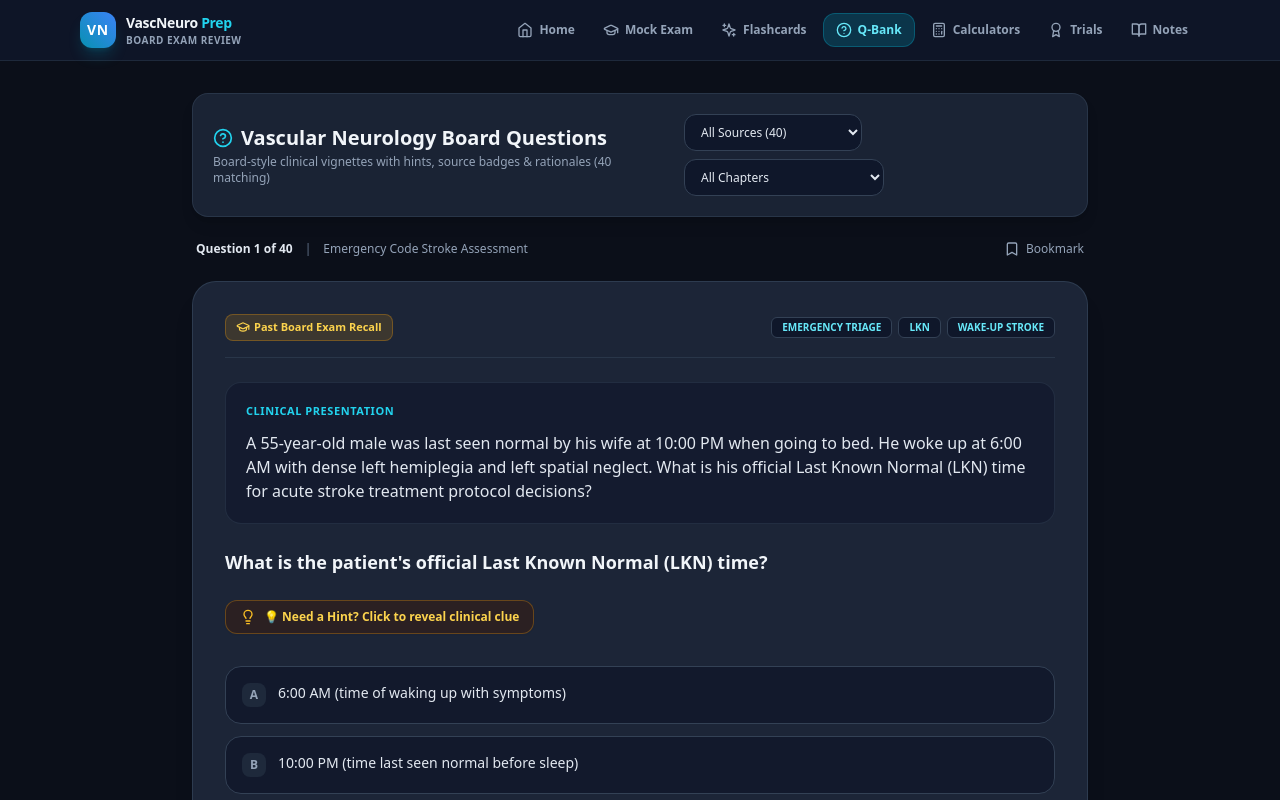
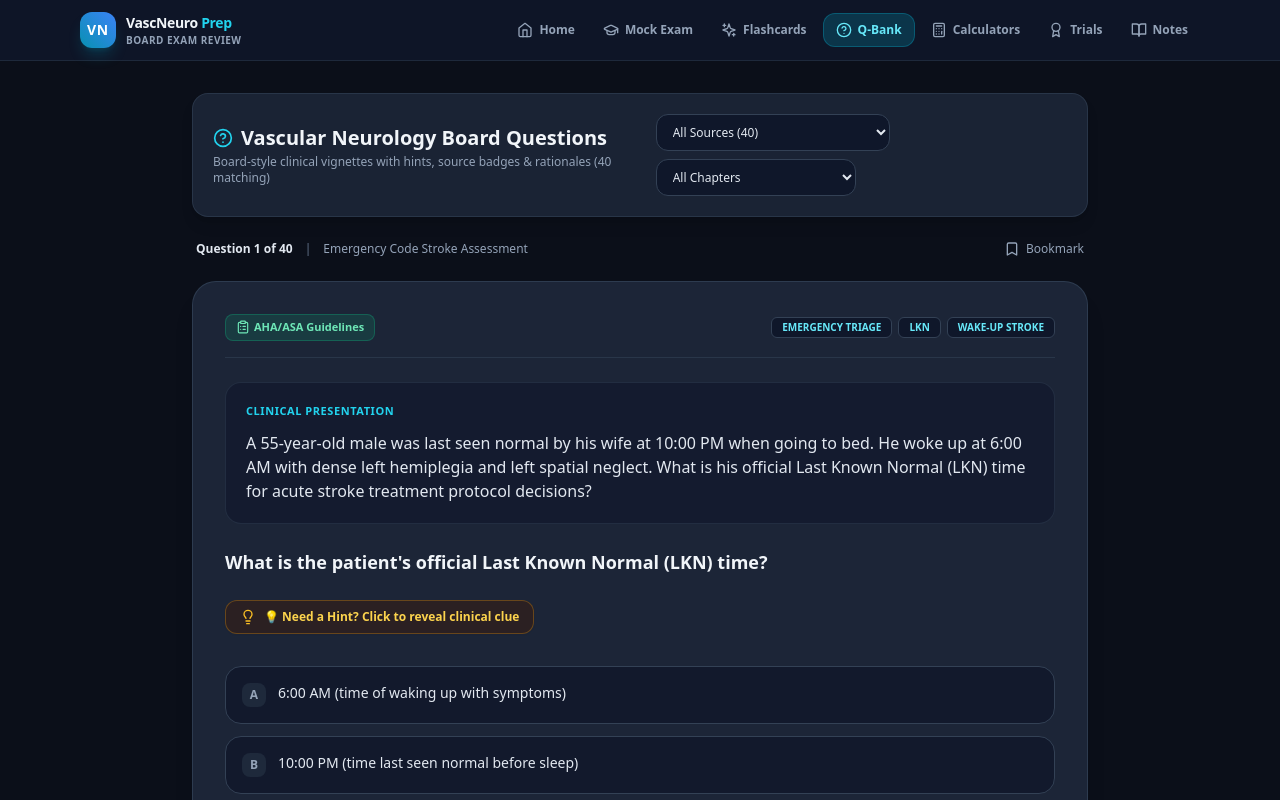
Before and after one commit to sbehera309/vascular-neurology-prep, a React (Vite) app: page / in a window 1280 px wide. Both pictures are taken after a click on the button "Q-Bank". Shown: the top 800 px of the page. Built offline with nearby package versions, Linux system fonts and the light colour scheme.

Commit message:
Fix question bank source filters, assign source metadata across all 40 questions, and add Neuroimaging & Radiology filter

```diff
--- a/src/components/QuestionBank.tsx
+++ b/src/components/QuestionBank.tsx
@@ -22,11 +22,25 @@ export const QuestionBank: React.FC<QuestionBankProps> = ({
   const [isSubmitted, setIsSubmitted] = useState<boolean>(false);
   const [showHint, setShowHint] = useState<boolean>(false);
   const [filterChapter, setFilterChapter] = useState<number | 'all'>('all');
-  const [filterSource, setFilterSource] = useState<'all' | 'Past Board Exam' | 'Syllabus Notes' | 'Landmark Trial' | 'Guideline Recommendation'>('all');
+  const [filterSource, setFilterSource] = useState<'all' | 'Past Board Exam' | 'Neuroimaging Case' | 'Syllabus Notes' | 'Landmark Trial' | 'Guideline Recommendation'>('all');
+
+  const sourceCounts = {
+    all: questionsData.length,
+    'Past Board Exam': questionsData.filter(q => q.source === 'Past Board Exam' && !q.imageUrl).length,
+    'Neuroimaging Case': questionsData.filter(q => !!q.imageUrl || q.source === 'Neuroimaging Case').length,
+    'Landmark Trial': questionsData.filter(q => q.source === 'Landmark Trial').length,
+    'Guideline Recommendation': questionsData.filter(q => q.source === 'Guideline Recommendation').length,
+    'Syllabus Notes': questionsData.filter(q => q.source === 'Syllabus Notes').length,
+  };
 
   const filteredQuestions = questionsData.filter(q => {
     if (filterChapter !== 'all' && q.chapterId !== filterChapter) return false;
-    if (filterSource !== 'all' && (q.source || 'Syllabus Notes') !== filterSource) return false;
+    if (filterSource !== 'all') {
+      if (filterSource === 'Neuroimaging Case') {
+        return !!q.imageUrl || q.source === 'Neuroimaging Case';
+      }
+      return (q.source || 'Syllabus Notes') === filterSource;
+    }
     return true;
   });
 
@@ -66,7 +80,14 @@ export const QuestionBank: React.FC<QuestionBankProps> = ({
     }
   };
 
-  const renderSourceBadge = (source?: string) => {
+  const renderSourceBadge = (source?: string, imageUrl?: string) => {
+    if (imageUrl || source === 'Neuroimaging Case') {
+      return (
+        <span className="inline-flex items-center gap-1 px-2.5 py-1 rounded-lg text-[11px] font-bold bg-indigo-500/15 text-indigo-300 border border-indigo-500/30">
+          <Eye className="w-3.5 h-3.5" /> Clinical Neuroimaging Case
+        </span>
+      );
+    }
     switch (source) {
       case 'Past Board Exam':
         return (
@@ -136,11 +157,12 @@ export const QuestionBank: React.FC<QuestionBankProps> = ({
             }}
             className="bg-slate-900 border border-slate-700 text-xs text-slate-200 rounded-xl px-3 py-2 focus:ring-cyan-500 font-medium"
           >
-            <option value="all">All Sources ({questionsData.length})</option>
-            <option value="Past Board Exam">🎓 Past Board Exams</option>
-            <option value="Syllabus Notes">📚 Syllabus Notes</option>
-            <option value="Landmark Trial">🔬 Landmark Trials</option>
-            <option value="Guideline Recommendation">📋 AHA/ASA Guidelines</option>
+            <option value="all">All Sources ({sourceCounts.all})</option>
+            <option value="Past Board Exam">🎓 Past Board Exams ({sourceCounts['Past Board Exam']})</option>
+            <option value="Neuroimaging Case">📷 Neuroimaging & Radiology ({sourceCounts['Neuroimaging Case']})</option>
+            <option value="Landmark Trial">🔬 Landmark Trials ({sourceCounts['Landmark Trial']})</option>
+            <option value="Guideline Recommendation">📋 AHA/ASA Guidelines ({sourceCounts['Guideline Recommendation']})</option>
+            <option value="Syllabus Notes">📚 Syllabus Notes ({sourceCounts['Syllabus Notes']})</option>
           </select>
 
           {/* Chapter Filter */}
@@ -219,7 +241,7 @@ export const QuestionBank: React.FC<QuestionBankProps> = ({
             {/* Source & Tags Header */}
             <div className="flex flex-wrap items-center justify-between gap-2 border-b border-slate-700/60 pb-4">
               {/* Question Source Indicator */}
-              {renderSourceBadge(currentQuestion.source)}
+              {renderSourceBadge(currentQuestion.source, currentQuestion.imageUrl)}
 
               {/* Topic Tags (Non-spoiling) */}
               <div className="flex flex-wrap gap-1.5">
--- a/src/data/questions.ts
+++ b/src/data/questions.ts
@@ -38,7 +38,7 @@ export const questionsData: PracticeQuestion[] = [
       "Wake-up Stroke"
     ],
     "hint": "LKN is determined by when the patient was last witnessed at baseline, not when symptoms were first discovered.",
-    "source": "Past Board Exam"
+    "source": "Guideline Recommendation"
   },
   {
     "id": "q-2",
@@ -116,7 +116,7 @@ export const questionsData: PracticeQuestion[] = [
       "Hypoglycemia"
     ],
     "hint": "Identify the mandatory rapid bedside point-of-care test required before any neuroimaging or thrombolytic administration.",
-    "source": "Past Board Exam"
+    "source": "Guideline Recommendation"
   },
   {
     "id": "q-4",
@@ -155,7 +155,7 @@ export const questionsData: PracticeQuestion[] = [
       "Blood Pressure Control"
     ],
     "hint": "High blood pressure significantly elevates the risk of symptomatic intracranial hemorrhage during thrombolysis.",
-    "source": "Past Board Exam"
+    "source": "Guideline Recommendation"
   },
   {
     "id": "q-5",
@@ -194,7 +194,7 @@ export const questionsData: PracticeQuestion[] = [
       "INR"
     ],
     "hint": "Check the therapeutic threshold cutoff for INR beyond which tPA increases sICH risk exponentially.",
-    "source": "Past Board Exam"
+    "source": "Guideline Recommendation"
   },
   {
     "id": "q-6",
@@ -233,7 +233,7 @@ export const questionsData: PracticeQuestion[] = [
       "Emergency Protocol"
     ],
     "hint": "Patients taking ACE inhibitors have impaired bradykinin breakdown, predisposing them to mucosal swelling during tPA infusion.",
-    "source": "Past Board Exam"
+    "source": "Guideline Recommendation"
   },
   {
     "id": "q-7",
@@ -272,7 +272,7 @@ export const questionsData: PracticeQuestion[] = [
       "Post-tPA Management"
     ],
     "hint": "Pre-tPA limit is < 185/110 mmHg; post-tPA limit for 24 hours is 5 mmHg lower.",
-    "source": "Past Board Exam"
+    "source": "Guideline Recommendation"
   },
   {
     "id": "q-8",
@@ -350,7 +350,7 @@ export const questionsData: PracticeQuestion[] = [
       "Visual Fields"
     ],
     "hint": "The occipital pole has collateral supply from the terminal branches of another major anterior circulation vessel.",
-    "source": "Past Board Exam"
+    "source": "Syllabus Notes"
   },
   {
     "id": "q-10",
@@ -428,7 +428,7 @@ export const questionsData: PracticeQuestion[] = [
       "Anterior Choroidal Artery"
     ],
     "hint": "Deep branch of ICA supplying posterior limb of internal capsule, optic tract, and lateral geniculate body.",
-    "source": "Past Board Exam"
+    "source": "Syllabus Notes"
   },
   {
     "id": "q-12",
@@ -584,7 +584,7 @@ export const questionsData: PracticeQuestion[] = [
       "Neuroanatomy"
     ],
     "hint": "Densely packed corticospinal fibers pass through this capsular region between the thalamus and basal ganglia.",
-    "source": "Past Board Exam"
+    "source": "Syllabus Notes"
   },
   {
     "id": "q-16",
@@ -662,7 +662,7 @@ export const questionsData: PracticeQuestion[] = [
       "Non-Atherosclerotic"
     ],
     "hint": "Non-inflammatory arterial dysplasia classically displaying alternating beads and aneurysms on angiography.",
-    "source": "Past Board Exam"
+    "source": "Syllabus Notes"
   },
   {
     "id": "q-18",
@@ -701,7 +701,7 @@ export const questionsData: PracticeQuestion[] = [
       "LVO"
     ],
     "hint": "Extended window trials (6-24 hours) demonstrate benefit when clinical deficit far outweighs the dead ischemic core.",
-    "source": "Past Board Exam"
+    "source": "Landmark Trial"
   },
   {
     "id": "q-19",
@@ -740,7 +740,7 @@ export const questionsData: PracticeQuestion[] = [
       "Acute Stroke Protocol"
     ],
     "hint": "Standard guidelines advocate combining IV thrombolysis with endovascular clot retrieval within the early window.",
-    "source": "Past Board Exam"
+    "source": "Guideline Recommendation"
   },
   {
     "id": "q-20",
@@ -779,7 +779,7 @@ export const questionsData: PracticeQuestion[] = [
       "Secondary Prevention"
     ],
     "hint": "Recall the trial that showed periprocedural stroke risks of stenting outweighed any long-term benefit compared to intensive medical therapy.",
-    "source": "Past Board Exam"
+    "source": "Landmark Trial"
   },
   {
     "id": "q-21",
@@ -857,7 +857,7 @@ export const questionsData: PracticeQuestion[] = [
       "Vasculopathy"
     ],
     "hint": "Hyperventilation-induced TIAs in a young patient with basal ganglia collateral vascular net on angiogram.",
-    "source": "Past Board Exam"
+    "source": "Syllabus Notes"
   },
   {
     "id": "q-23",
@@ -896,7 +896,7 @@ export const questionsData: PracticeQuestion[] = [
       "Surgical Management"
     ],
     "hint": "NASCET established clear thresholds for 70-99% vs 50-69% vs < 50% symptomatic ICA stenosis.",
-    "source": "Past Board Exam"
+    "source": "Landmark Trial"
   },
   {
     "id": "q-24",
@@ -974,7 +974,7 @@ export const questionsData: PracticeQuestion[] = [
       "Landmark Trials"
     ],
     "hint": "High RoPE score in a young patient with an atrial septal aneurysm strongly favors percutaneous structural intervention.",
-    "source": "Past Board Exam"
+    "source": "Landmark Trial"
   },
   {
     "id": "q-26",
@@ -1013,7 +1013,7 @@ export const questionsData: PracticeQuestion[] = [
       "DOACs"
     ],
     "hint": "Consider the major fatal bleeding complication (intracranial hemorrhage) that DOACs significantly reduce compared to Warfarin.",
-    "source": "Past Board Exam"
+    "source": "Landmark Trial"
   },
   {
     "id": "q-27",
@@ -1091,7 +1091,7 @@ export const questionsData: PracticeQuestion[] = [
       "DOACs"
     ],
     "hint": "Monoclonal antibody fragment targeting direct thrombin inhibitor binding.",
-    "source": "Past Board Exam"
+    "source": "Guideline Recommendation"
   },
   {
     "id": "q-29",
@@ -1130,7 +1130,7 @@ export const questionsData: PracticeQuestion[] = [
       "Vasospasm"
     ],
     "hint": "Name the specific oral calcium channel blocker mandated for 21 days post-aneurysmal SAH.",
-    "source": "Past Board Exam"
+    "source": "Guideline Recommendation"
   },
   {
     "id": "q-30",
@@ -1169,7 +1169,7 @@ export const questionsData: PracticeQuestion[] = [
       "STOP Trial"
     ],
     "hint": "TCD velocity >= 200 cm/s indicates severe intracranial arterial stenosis and high stroke risk requiring transfusion therapy.",
-    "source": "Past Board Exam"
+    "source": "Landmark Trial"
   },
   {
     "id": "q-31",
@@ -1208,7 +1208,7 @@ export const questionsData: PracticeQuestion[] = [
       "Venous Stroke"
     ],
     "hint": "Venous hemorrhagic transformation is driven by outflow obstruction, which anticoagulation resolves.",
-    "source": "Past Board Exam"
+    "source": "Guideline Recommendation"
   },
   {
     "id": "q-32",
@@ -1247,7 +1247,7 @@ export const questionsData: PracticeQuestion[] = [
       "Differential Diagnosis"
     ],
     "hint": "Normal CSF in a patient with thunderclap headache and reversible arterial spasm strongly favors RCVS over PACNS.",
-    "source": "Past Board Exam"
+    "source": "Syllabus Notes"
   },
   {
     "id": "q-33",
@@ -1286,7 +1286,7 @@ export const questionsData: PracticeQuestion[] = [
       "Neuro-ICU"
     ],
     "hint": "Large surgical bone flap removal performed within 48 hours relieves life-threatening cerebral herniation.",
-    "source": "Past Board Exam"
+    "source": "Landmark Trial"
   },
   {
     "id": "q-34",
@@ -1325,7 +1325,7 @@ export const questionsData: PracticeQuestion[] = [
       "CHANCE/POINT Trials"
     ],
     "hint": "Short-term dual antiplatelet window is strictly recommended for 21 days following minor non-cardioembolic stroke.",
-    "source": "Past Board Exam"
+    "source": "Landmark Trial"
   },
   {
     "id": "q-35",
@@ -1364,7 +1364,7 @@ export const questionsData: PracticeQuestion[] = [
       "Prognosis"
     ],
     "hint": "Independent in daily living and self-care, but unable to resume all pre-stroke complex activities corresponds to mRS 1.",
-    "source": "Past Board Exam"
+    "source": "Syllabus Notes"
   },
   {
     "id": "q-36",
@@ -1442,7 +1442,7 @@ export const questionsData: PracticeQuestion[] = [
       "Acute CT"
     ],
     "hint": "Focus on the high-attenuation bright vessel traveling along the MCA pathway on non-contrast CT.",
-    "source": "Past Board Exam",
+    "source": "Neuroimaging Case",
     "imageUrl": "/images/ct_dense_mca.jpg",
     "imageCaption": "Non-Contrast Head CT: Hyperdense vessel sign in the right middle cerebral artery (M1 segment)."
   },
@@ -1483,7 +1483,7 @@ export const questionsData: PracticeQuestion[] = [
       "Thrombectomy"
     ],
     "hint": "Analyze the size difference between the red ischemic core and the larger green hypoperfused penumbral tissue.",
-    "source": "Past Board Exam",
+    "source": "Neuroimaging Case",
     "imageUrl": "/images/ct_perfusion_map.jpg",
     "imageCaption": "CT Perfusion Map: Ischemic Core (red) vs Penumbra Tmax Delay (green/yellow)."
   },
@@ -1524,7 +1524,7 @@ export const questionsData: PracticeQuestion[] = [
       "Intracranial Hemorrhage"
     ],
     "hint": "Identify the bright spot of contrast extravasation inside the dark dense blood collection.",
-    "source": "Past Board Exam",
+    "source": "Neuroimaging Case",
     "imageUrl": "/images/cta_spot_sign.jpg",
     "imageCaption": "CTA Head: Basal ganglia ICH with positive CTA Spot Sign (contrast extravasation)."
   },
@@ -1565,7 +1565,7 @@ export const questionsData: PracticeQuestion[] = [
       "Angiography"
     ],
     "hint": "Look for the dense cloud or hazy net of collateral vessels supplying the basal brain region.",
-    "source": "Past Board Exam",
+    "source": "Neuroimaging Case",
     "imageUrl": "/images/mra_moyamoya.jpg",
     "imageCaption": "Cerebral Angiogram (DSA): Distal ICA occlusion with 'Puff of Smoke' collaterals."
   }
--- a/src/types/index.ts
+++ b/src/types/index.ts
@@ -26,7 +26,7 @@ export interface PracticeQuestion {
   keyTakeaway: string;
   tags: string[];
   hint?: string;
-  source?: 'Past Board Exam' | 'Syllabus Notes' | 'Landmark Trial' | 'Guideline Recommendation';
+  source?: 'Past Board Exam' | 'Syllabus Notes' | 'Landmark Trial' | 'Guideline Recommendation' | 'Neuroimaging Case';
   imageUrl?: string;
   imageCaption?: string;
 }
```
